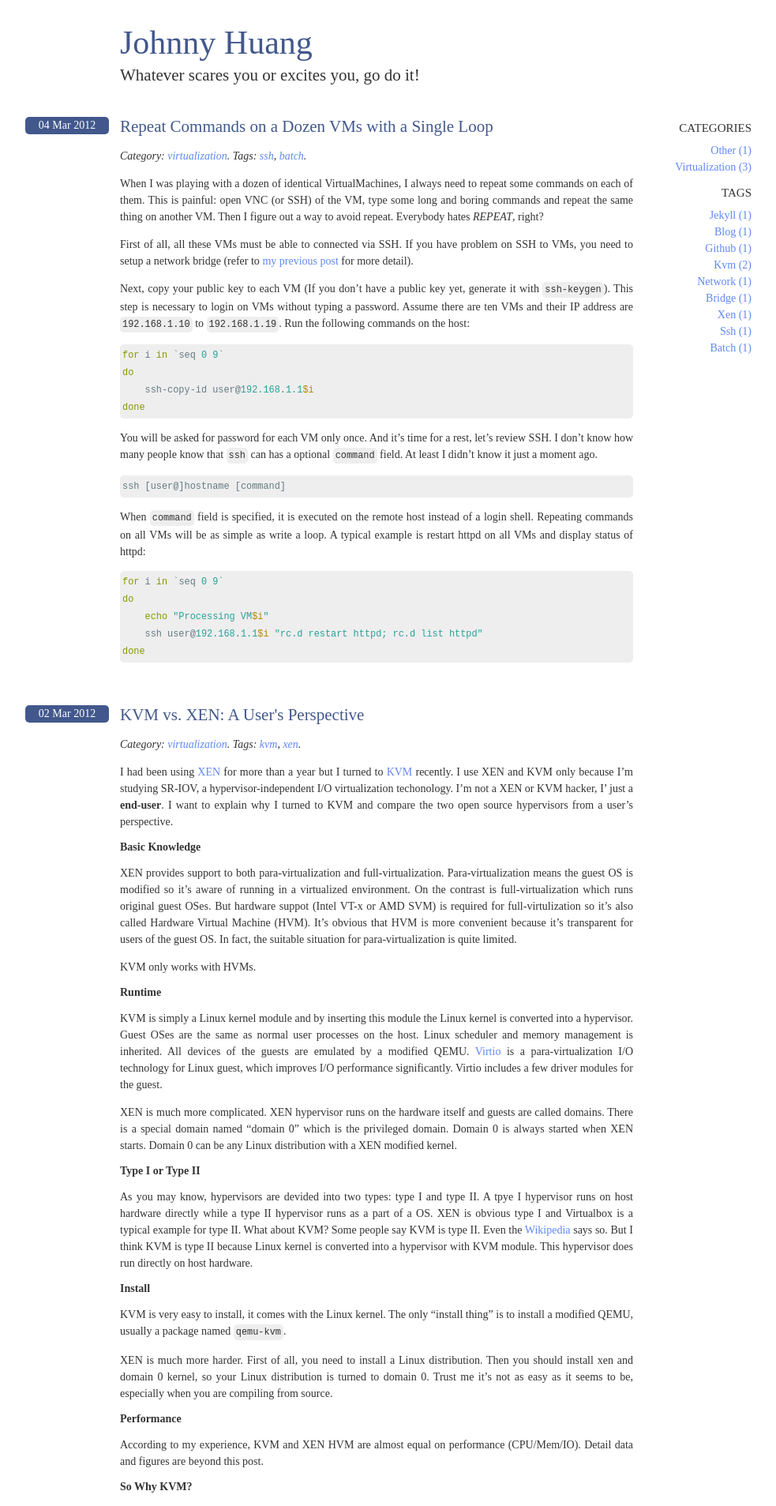
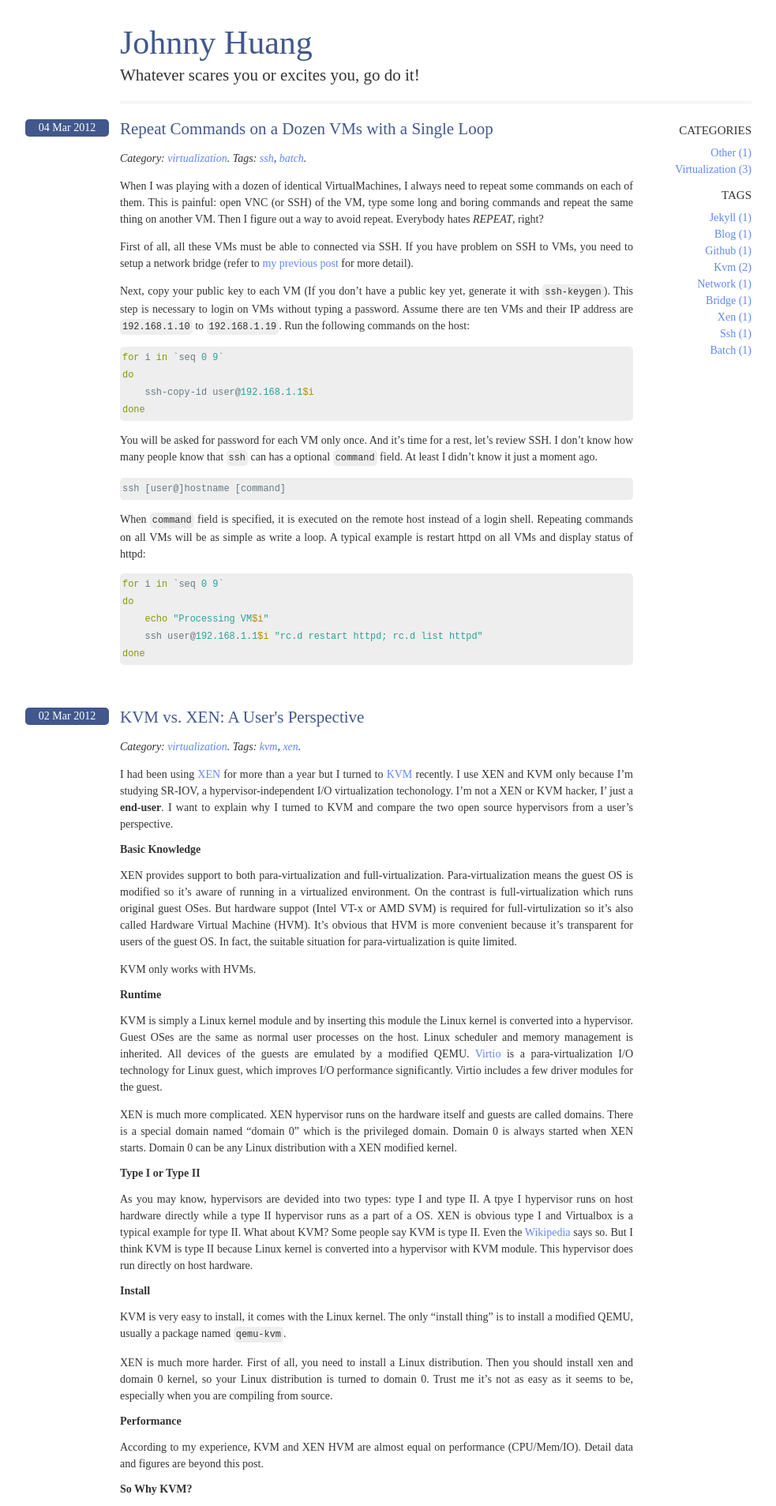
Before and after one commit to hzqtc/hzqtc.github.com, a Jekyll site: the page built from index.html, in a window 1280 px wide. Shown: the top 1907 px of the page at 79% size, without its empty margins (88-1071 px from the left). Built offline with Jekyll 4.4.1, drawn with Linux system fonts in a browser that asks for light colours; the list of posts is cut into pages by our own code; some of the changed text lies outside the part shown.

Commit message:
show 5 posts per page; add bottom border line for page header

```diff
--- a/_config.yml
+++ b/_config.yml
@@ -6,6 +6,6 @@
 
 pygments: false
 permalink: /:year/:month/:title.html
-paginate: 2
+paginate: 5
 
 exclude: README.md
--- a/static/common.css
+++ b/static/common.css
@@ -28,7 +28,8 @@
 }
 
 #header {
-    margin-bottom: 20px;
+    padding-bottom: 20px;
+    border-bottom: 3px double #eee;
 }
 
 #header h1 {
```
